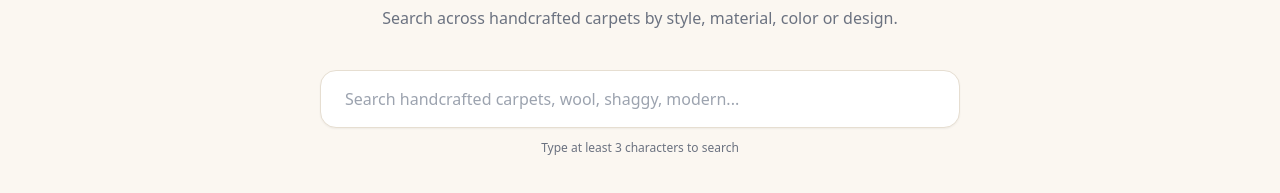
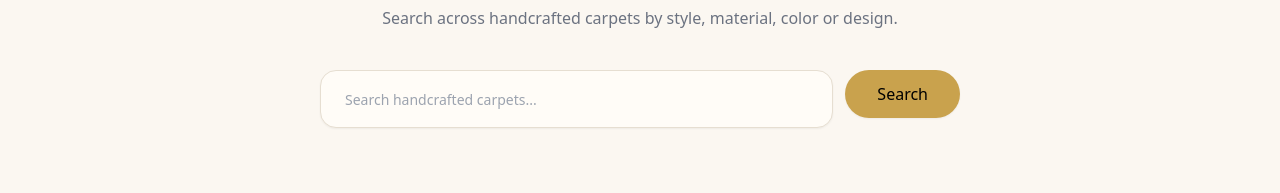
Before and after one commit to 0Prince-Gupta0/KaleenGhar, a React (Vite) app in the folder client/: page /shop/search in a window 1280 px wide. Shown: the part 203-396 px from the top of the page. Built offline with nearby package versions, Linux system fonts and the light colour scheme; no server answers.

Commit message:
improved search page

```diff
--- a/client/src/pages/shopping-view/search.jsx
+++ b/client/src/pages/shopping-view/search.jsx
@@ -1,166 +1,49 @@
-import ProductDetailsDialog from "@/components/shopping-view/product-details";
-import ShoppingProductTile from "@/components/shopping-view/product-tile";
 import { Input } from "@/components/ui/input";
-import { useToast } from "@/components/ui/use-toast";
-import { addToCart, fetchCartItems } from "@/store/shop/cart-slice";
-import { fetchProductDetails } from "@/store/shop/products-slice";
-import {
-  getSearchResults,
-  resetSearchResults,
-} from "@/store/shop/search-slice";
-import { useEffect, useState } from "react";
-import { useDispatch, useSelector } from "react-redux";
-import { useSearchParams } from "react-router-dom";
+import { Button } from "@/components/ui/button";
+import { useNavigate } from "react-router-dom";
+import { useState } from "react";
 
 function SearchProducts() {
   const [keyword, setKeyword] = useState("");
-  const [openDetailsDialog, setOpenDetailsDialog] = useState(false);
-  const [isTyping, setIsTyping] = useState(false);
+  const navigate = useNavigate();
 
-  const dispatch = useDispatch();
-  const { searchResults, isLoading } = useSelector(
-    (state) => state.shopSearch
-  );
-  const { productDetails } = useSelector(
-    (state) => state.shopProducts
-  );
-  const { user } = useSelector((state) => state.auth);
-  const { cartItems } = useSelector((state) => state.shopCart);
+  const handleSearch = () => {
+    if (!keyword.trim()) return;
 
-  const [, setSearchParams] = useSearchParams();
-  const { toast } = useToast();
-
-  /* ================= DEBOUNCED SEARCH ================= */
-  useEffect(() => {
-    if (!keyword.trim()) {
-      dispatch(resetSearchResults());
-      setSearchParams({});
-      return;
-    }
-
-    if (keyword.trim().length < 3) return;
-
-    setIsTyping(true);
-
-    const timer = setTimeout(() => {
-      dispatch(getSearchResults(keyword.trim()));
-      setSearchParams({ keyword: keyword.trim() });
-      setIsTyping(false);
-    }, 500);
-
-    return () => clearTimeout(timer);
-  }, [keyword, dispatch, setSearchParams]);
-
-  /* ================= ADD TO CART ================= */
-  function handleAddtoCart(productId, totalStock) {
-    const items = cartItems?.items || [];
-    const existing = items.find((i) => i.productId === productId);
-
-    if (existing && existing.quantity + 1 > totalStock) {
-      toast({
-        title: `Only ${existing.quantity} quantity can be added`,
-        variant: "destructive",
-      });
-      return;
-    }
-
-    dispatch(
-      addToCart({
-        userId: user?.id,
-        productId,
-        quantity: 1,
-      })
-    ).then((res) => {
-      if (res?.payload?.success) {
-        dispatch(fetchCartItems(user?.id));
-        toast({ title: "Added to cart" , variant: "success",});
-      }
-    });
-  }
-
-  /* ================= PRODUCT DETAILS ================= */
-  function handleGetProductDetails(productId) {
-    dispatch(fetchProductDetails(productId));
-  }
-
-  useEffect(() => {
-    if (productDetails) setOpenDetailsDialog(true);
-  }, [productDetails]);
-
-  /* ================= UI STATES ================= */
-  const showEmptyState =
-    keyword.trim().length >= 3 &&
-    !isLoading &&
-    !searchResults.length;
+    navigate(`/shop/listing?search=${encodeURIComponent(keyword.trim())}`);
+  };
 
   return (
     <div className="bg-[#FBF7F1] min-h-[calc(100vh-64px)]">
-    {/* ================= HERO SEARCH ================= */}
       <section className="pt-20 pb-14 text-center">
         <h1 className="text-4xl md:text-5xl font-extrabold text-[#1F2933]">
           Find Your Perfect Carpet
         </h1>
+
         <p className="mt-4 text-[#6B7280] max-w-xl mx-auto">
           Search across handcrafted carpets by style, material, color or design.
         </p>
 
-      {/* SEARCH INPUT */}
-      <div className="max-w-2xl mx-auto mt-10 px-4">
+        <div className="max-w-2xl mx-auto mt-10 px-4 flex gap-3">
           <Input
             value={keyword}
             onChange={(e) => setKeyword(e.target.value)}
-          placeholder="Search handcrafted carpets, wool, shaggy, modern..."
-          className="
-            py-7 px-6
-            text-base
-            rounded-2xl
-            bg-white
-            border border-[#E6DED1]
-            shadow-sm
-            focus-visible:ring-[#C9A24D]
-          "
+            placeholder="Search handcrafted carpets..."
+            className="py-7 px-6 rounded-2xl border shadow-sm"
+            onKeyDown={(e) => e.key === "Enter" && handleSearch()}
           />
-        <p className="text-xs text-[#6B7280] mt-3">
-          Type at least 3 characters to search
-        </p>
-      </div>
 
-
-    </section>
-
-    {/* ================= RESULTS ================= */}
-    <section className="max-w-7xl mx-auto px-4 pb-16">
-      {isTyping || isLoading ? (
-        <p className="text-center text-[#6B7280] text-lg">
-          Searching…
-        </p>
-      ) : showEmptyState ? (
-        <p className="text-center text-[#6B7280] text-lg">
-          No products found for “{keyword}”
-        </p>
-      ) : null}
-
-      <div className="grid grid-cols-1 sm:grid-cols-2 md:grid-cols-3 lg:grid-cols-4 gap-6">
-        {searchResults.map((product) => (
-          <ShoppingProductTile
-            key={product._id}
-            product={product}
-            handleAddtoCart={handleAddtoCart}
-            handleGetProductDetails={handleGetProductDetails}
-          />
-        ))}
+          <Button
+            size="lg"
+            onClick={handleSearch}
+            className="px-8"
+          >
+            Search
+          </Button>
         </div>
       </section>
-
-    {/* ================= DETAILS MODAL ================= */}
-    <ProductDetailsDialog
-      open={openDetailsDialog}
-      setOpen={setOpenDetailsDialog}
-      productDetails={productDetails}
-    />
     </div>
   );
-
 }
 
 export default SearchProducts;
```
Lines whose indentation alone changed are shown as unchanged.
